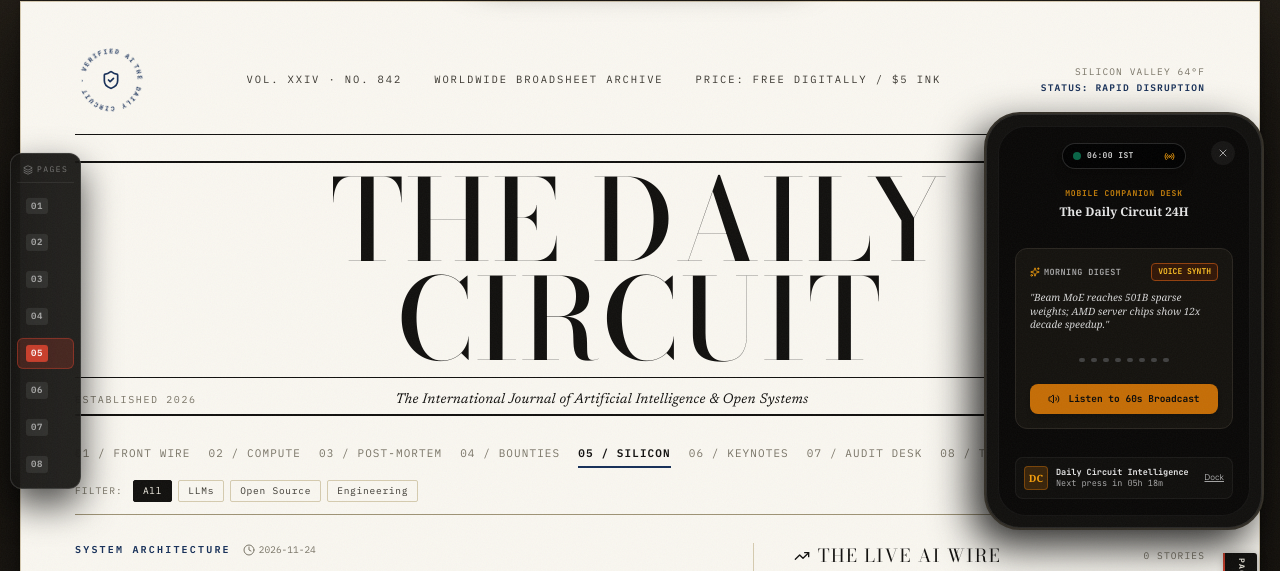
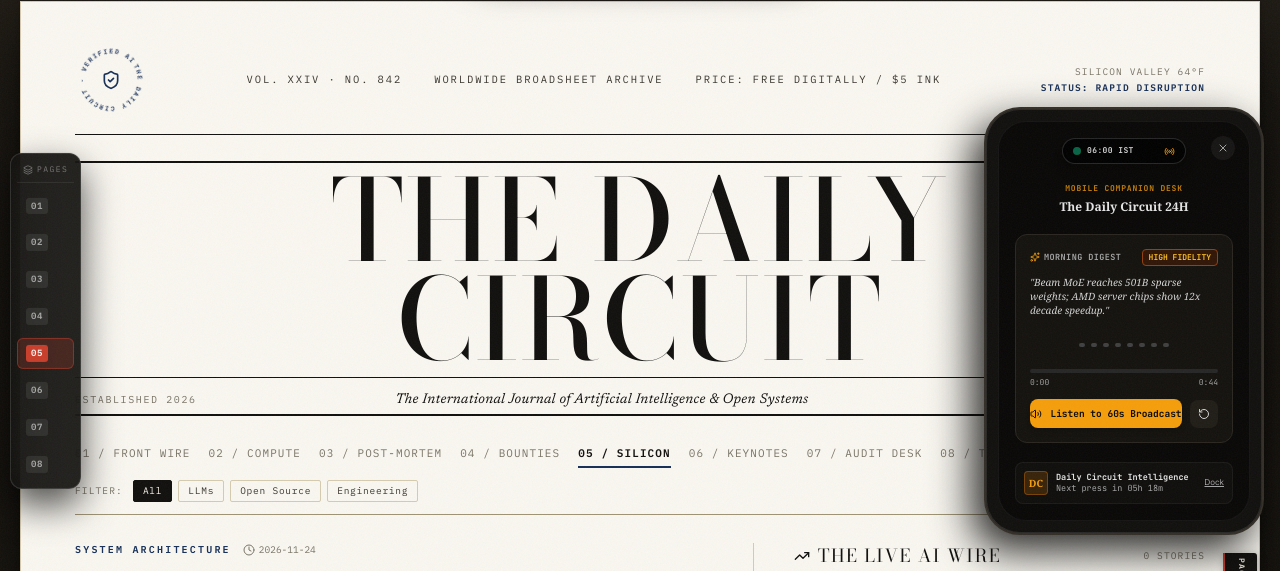
Before and after one commit to RaunakxShrivastva/The_Daily_Circuit, a React (Vite) app: page / in a window 1280 px wide. Both pictures are taken after a click on the button "Open Mobile Audio Companion". Shown: the part 79-650 px from the top of the page. Built offline with nearby package versions, Linux system fonts and the light colour scheme; no server answers; a web font is replaced by a local one.

Commit message:
feat: switch to high-fidelity broadcast MP3 audio with progress bar and reliable HTML5 Audio engine

```diff
--- a/src/components/motion/MobileSatelliteStage.tsx
+++ b/src/components/motion/MobileSatelliteStage.tsx
@@ -1,18 +1,55 @@
 import { useState, useEffect, useRef } from 'react';
-import { Volume2, VolumeX, Sparkles, Radio, X, ChevronRight, Mic } from 'lucide-react';
-
-const DIGEST_SCRIPT =
-  "Good morning. This is The Daily Circuit sixty-second audio briefing for today. " +
-  "Top headlines: Beam Mixture of Experts reaches 501 billion sparse parameters. " +
-  "AMD server processors demonstrate a twelve-times compute acceleration over the past decade. " +
-  "In silicon news, TSMC A16 introduces backside power delivery. " +
-  "Stay tuned for the next continuous broadsheet press at 06:00 IST.";
+import { Volume2, VolumeX, Sparkles, Radio, X, ChevronRight, Mic, RotateCcw } from 'lucide-react';
 
 export function MobileSatelliteStage() {
   const [isOpen, setIsOpen] = useState(false);
   const [isPlaying, setIsPlaying] = useState(false);
+  const [currentTime, setCurrentTime] = useState(0);
+  const [duration, setDuration] = useState(44);
   const [waveHeights, setWaveHeights] = useState([8, 14, 22, 10, 18, 26, 12, 20]);
-  const utteranceRef = useRef<SpeechSynthesisUtterance | null>(null);
+  const audioRef = useRef<HTMLAudioElement | null>(null);
+
+  // Initialize native HTML5 Audio element
+  useEffect(() => {
+    const audio = new Audio('/audio/daily_digest.mp3');
+    audio.preload = 'auto';
+
+    const onPlay = () => setIsPlaying(true);
+    const onPause = () => setIsPlaying(false);
+    const onEnded = () => {
+      setIsPlaying(false);
+      setCurrentTime(0);
+    };
+    const onTimeUpdate = () => {
+      setCurrentTime(Math.floor(audio.currentTime));
+      if (audio.duration && !isNaN(audio.duration)) {
+        setDuration(Math.floor(audio.duration));
+      }
+    };
+    const onLoadedMetadata = () => {
+      if (audio.duration && !isNaN(audio.duration)) {
+        setDuration(Math.floor(audio.duration));
+      }
+    };
+
+    audio.addEventListener('play', onPlay);
+    audio.addEventListener('pause', onPause);
+    audio.addEventListener('ended', onEnded);
+    audio.addEventListener('timeupdate', onTimeUpdate);
+    audio.addEventListener('loadedmetadata', onLoadedMetadata);
+
+    audioRef.current = audio;
+
+    return () => {
+      audio.pause();
+      audio.removeEventListener('play', onPlay);
+      audio.removeEventListener('pause', onPause);
+      audio.removeEventListener('ended', onEnded);
+      audio.removeEventListener('timeupdate', onTimeUpdate);
+      audio.removeEventListener('loadedmetadata', onLoadedMetadata);
+      audio.src = '';
+    };
+  }, []);
 
   // Waveform animation loop during real audio playback
   useEffect(() => {
@@ -31,57 +68,31 @@ export function MobileSatelliteStage() {
         Math.floor(Math.random() * 18) + 6,
         Math.floor(Math.random() * 26) + 8,
       ]);
-    }, 120);
+    }, 110);
     return () => clearInterval(interval);
   }, [isPlaying]);
 
-  // Clean up speech on unmount
-  useEffect(() => {
-    return () => {
-      if (typeof window !== 'undefined' && 'speechSynthesis' in window) {
-        window.speechSynthesis.cancel();
+  const togglePlay = () => {
+    if (!audioRef.current) return;
+    if (isPlaying) {
+      audioRef.current.pause();
+    } else {
+      audioRef.current.play().catch((err) => {
+        console.error("Playback failed:", err);
+      });
     }
   };
-  }, []);
 
-  // Web Speech API: Real audio voice synthesis
-  const toggleSpeech = () => {
-    if (typeof window === 'undefined' || !('speechSynthesis' in window)) {
-      alert("Your browser does not support audio synthesis.");
-      return;
-    }
+  const restartAudio = () => {
+    if (!audioRef.current) return;
+    audioRef.current.currentTime = 0;
+    audioRef.current.play().catch(console.error);
+  };
 
-    if (isPlaying) {
-      window.speechSynthesis.cancel();
-      setIsPlaying(false);
-      return;
-    }
-
-    window.speechSynthesis.cancel();
-
-    const utterance = new SpeechSynthesisUtterance(DIGEST_SCRIPT);
-    utteranceRef.current = utterance;
-    utterance.rate = 1.02;
-    utterance.pitch = 1.0;
-
-    // Pick a natural English voice if available
-    const voices = window.speechSynthesis.getVoices();
-    const naturalVoice = voices.find(
-      (v) =>
-        v.lang.startsWith('en') &&
-        (v.name.includes('Natural') || v.name.includes('Google') || v.name.includes('Samantha') || v.name.includes('Daniel') || v.name.includes('English'))
-    ) || voices.find((v) => v.lang.startsWith('en'));
-
-    if (naturalVoice) {
-      utterance.voice = naturalVoice;
-    }
-
-    utterance.onstart = () => setIsPlaying(true);
-    utterance.onend = () => setIsPlaying(false);
-    utterance.onerror = () => setIsPlaying(false);
-
-    window.speechSynthesis.speak(utterance);
-    setIsPlaying(true);
+  const formatSec = (s: number) => {
+    const mins = Math.floor(s / 60);
+    const secs = s % 60;
+    return `${mins}:${secs < 10 ? '0' : ''}${secs}`;
   };
 
   return (
@@ -108,7 +119,9 @@ export function MobileSatelliteStage() {
           <div className="hidden sm:flex flex-col text-left border-l border-white/10 pl-2.5">
             <div className="flex items-center gap-1.5">
               <span className={`w-1.5 h-1.5 rounded-full ${isPlaying ? 'bg-emerald-400 animate-pulse' : 'bg-amber-500'}`} />
-              <span className="text-[9px] font-bold text-neutral-200">60s Audio Brief</span>
+              <span className="text-[9px] font-bold text-neutral-200">
+                {isPlaying ? `Playing (${formatSec(currentTime)})` : '60s Audio Brief'}
+              </span>
             </div>
             <span className="text-[8px] text-amber-400/90 font-serif italic">
               {isPlaying ? 'Broadcasting live voice...' : '06:00 IST Edition · Listen'}
@@ -127,7 +140,7 @@ export function MobileSatelliteStage() {
             <div className="absolute inset-0 rounded-[34px] border border-white/10 pointer-events-none" />
 
             {/* Screen Frame */}
-            <div className="bg-[#090807] rounded-[28px] p-4 flex flex-col justify-between min-h-[390px] border border-white/5 relative overflow-hidden">
+            <div className="bg-[#090807] rounded-[28px] p-4 flex flex-col justify-between min-h-[400px] border border-white/5 relative overflow-hidden">
               {/* Dynamic Island Pill + Close Button */}
               <div className="flex items-center justify-between">
                 <div className="w-[124px] h-[26px] bg-black border border-white/15 rounded-full px-2.5 flex items-center justify-between shadow-lg mx-auto">
@@ -168,7 +181,7 @@ export function MobileSatelliteStage() {
                       ? 'text-emerald-300 bg-emerald-950/90 border-emerald-600 animate-pulse'
                       : 'text-amber-400 bg-amber-950/60 border-amber-800'
                   }`}>
-                    {isPlaying ? 'SPEAKING NOW' : 'VOICE SYNTH'}
+                    {isPlaying ? 'PLAYING AUDIO' : 'HIGH FIDELITY'}
                   </span>
                 </div>
 
@@ -176,7 +189,7 @@ export function MobileSatelliteStage() {
                   "Beam MoE reaches 501B sparse weights; AMD server chips show 12x decade speedup."
                 </p>
 
-                {/* Animated Audio Waveform (Reacts live to speech) */}
+                {/* Animated Audio Waveform (Reacts live to audio playing) */}
                 <div className="flex items-center justify-center gap-1.5 h-8 pt-1">
                   {waveHeights.map((h, i) => (
                     <span
@@ -191,19 +204,34 @@ export function MobileSatelliteStage() {
                   ))}
                 </div>
 
-                {/* Real Audio Play / Pause Button */}
+                {/* Audio Progress Bar */}
+                <div className="space-y-1">
+                  <div className="w-full bg-neutral-800 h-1 rounded-full overflow-hidden">
+                    <div
+                      className="bg-amber-400 h-full transition-all duration-300"
+                      style={{ width: `${Math.min(100, (currentTime / (duration || 44)) * 100)}%` }}
+                    />
+                  </div>
+                  <div className="flex justify-between text-[8px] text-neutral-400">
+                    <span>{formatSec(currentTime)}</span>
+                    <span>{formatSec(duration)}</span>
+                  </div>
+                </div>
+
+                {/* Real Audio Play / Pause / Replay Buttons */}
+                <div className="flex items-center gap-2">
                   <button
-                  onClick={toggleSpeech}
-                  className={`w-full py-2 rounded-lg flex items-center justify-center gap-2 font-bold text-[9.5px] transition-all border ${
+                    onClick={togglePlay}
+                    className={`flex-1 py-2 rounded-lg flex items-center justify-center gap-2 font-bold text-[9.5px] transition-all border ${
                       isPlaying
                         ? 'bg-red-950/60 hover:bg-red-900/60 border-red-700/60 text-red-200'
-                      : 'bg-amber-600/90 hover:bg-amber-500 border-amber-400 text-neutral-950 shadow-md'
+                        : 'bg-amber-500 hover:bg-amber-400 border-amber-300 text-neutral-950 shadow-md'
                     }`}
                   >
                     {isPlaying ? (
                       <>
                         <VolumeX size={12} className="text-red-300" />
-                      <span>Pause Audio Broadcast</span>
+                        <span>Pause Broadcast</span>
                       </>
                     ) : (
                       <>
@@ -212,6 +240,15 @@ export function MobileSatelliteStage() {
                       </>
                     )}
                   </button>
+
+                  <button
+                    onClick={restartAudio}
+                    className="p-2 bg-[#201d17] hover:bg-[#2c2820] border border-[#3b352b] rounded-lg text-neutral-300 hover:text-white transition-colors"
+                    title="Restart from beginning"
+                  >
+                    <RotateCcw size={12} />
+                  </button>
+                </div>
               </div>
 
               {/* Bottom Lockscreen Notification Preview */}
```
Lines whose indentation alone changed are shown as unchanged.
